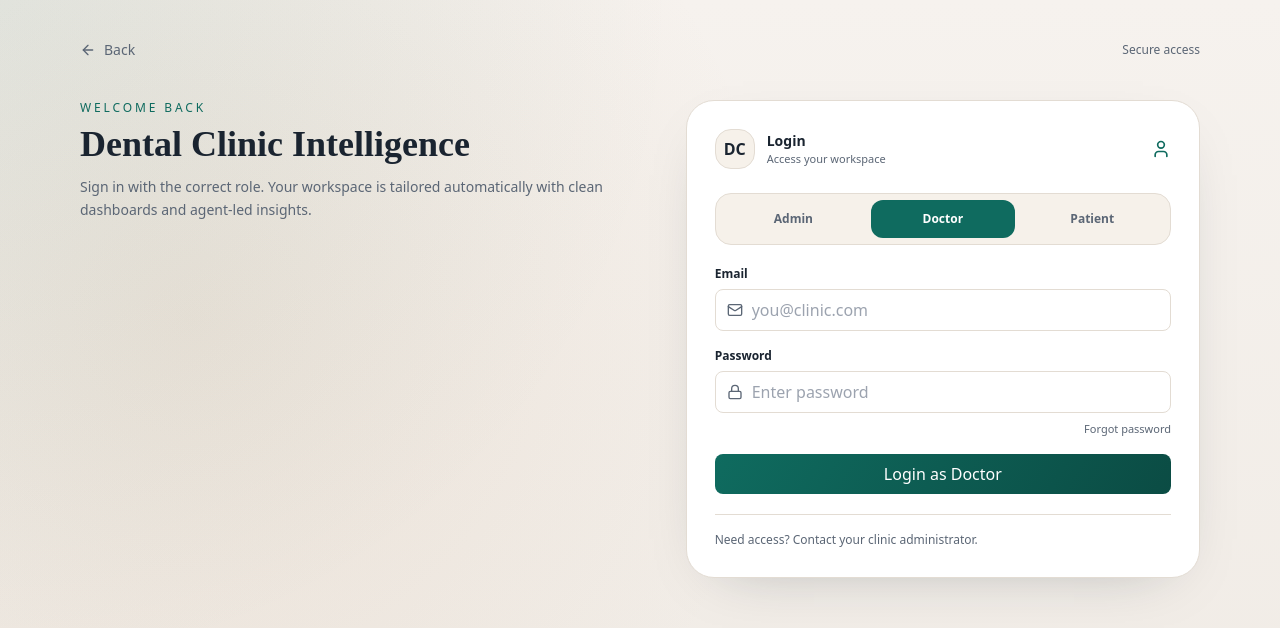
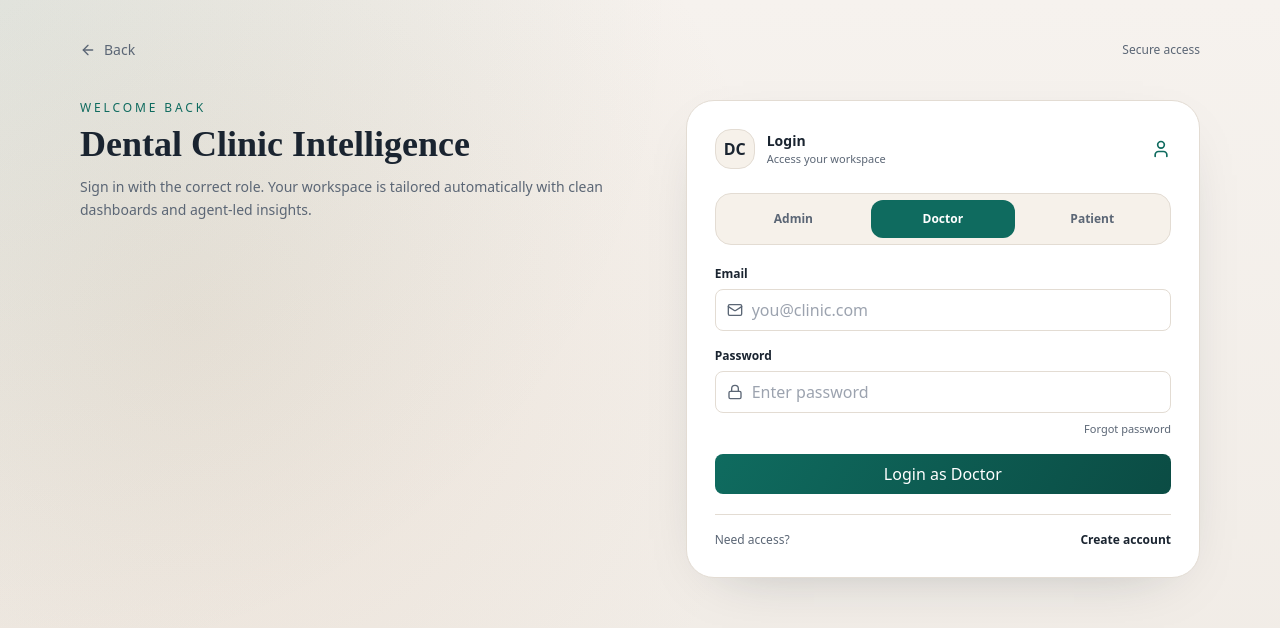
Before and after one commit to shashank35i/DentraOS, a React (Vite) app in the folder Frontend/: page /login in a window 1280 px wide. Shown: the top 628 px of the page. Built offline with nearby package versions, Linux system fonts and the light colour scheme; no server answers.

Commit message:
Restore create account link on login

```diff
--- a/Frontend/src/pages/auth/Login.tsx
+++ b/Frontend/src/pages/auth/Login.tsx
@@ -240,8 +240,11 @@ export const Login: React.FC = () => {
               </button>
             </form>
 
-            <div className="mt-5 pt-4 border-t border-line text-[12px] text-ink-muted">
-              Need access? Contact your clinic administrator.
+            <div className="mt-5 pt-4 border-t border-line text-[12px] text-ink-muted flex flex-wrap items-center justify-between gap-2">
+              <span>Need access?</span>
+              <Link to="/create-account" className="font-semibold text-ink hover:opacity-80">
+                Create account
+              </Link>
             </div>
           </div>
         </div>
```
